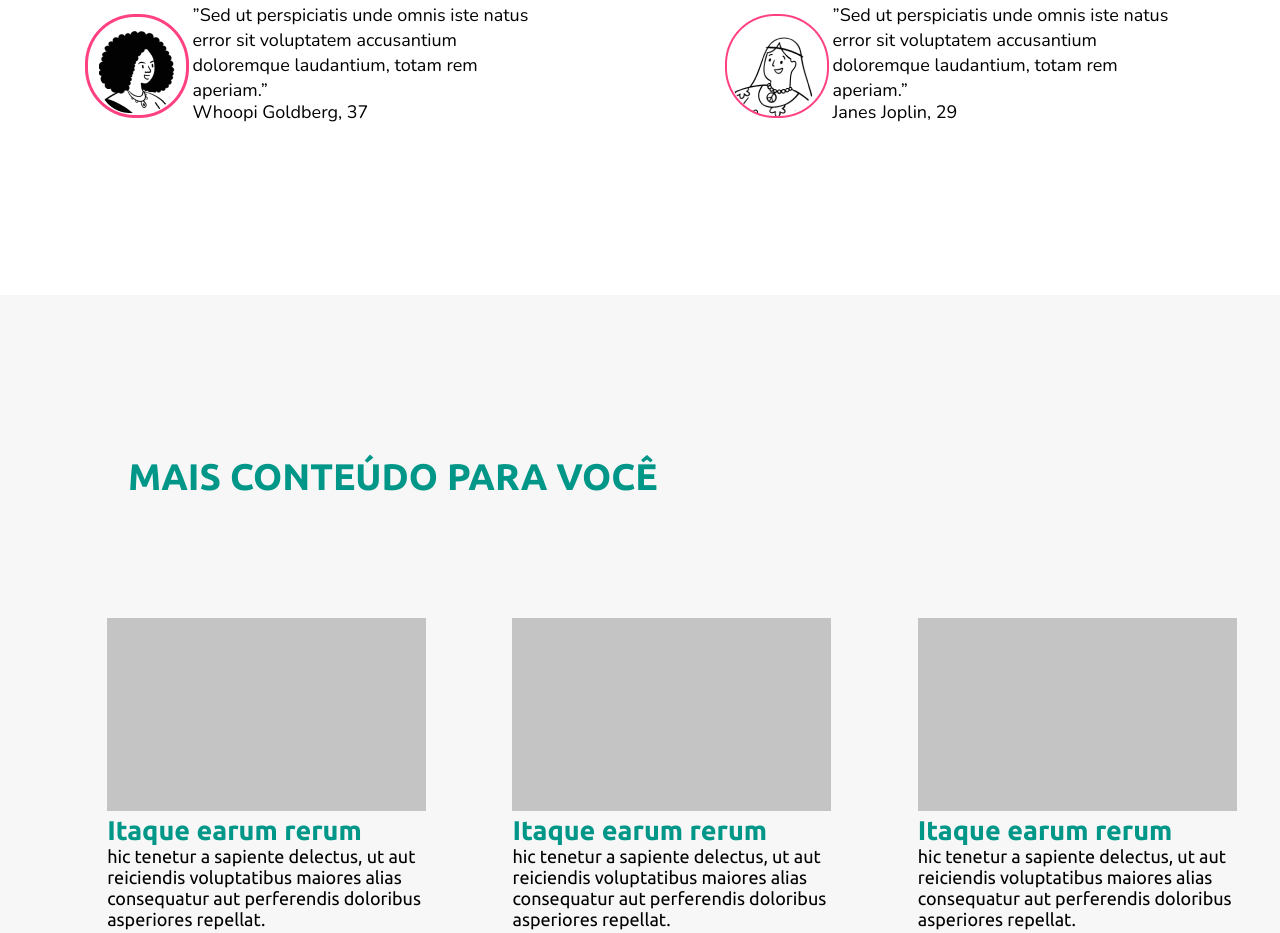
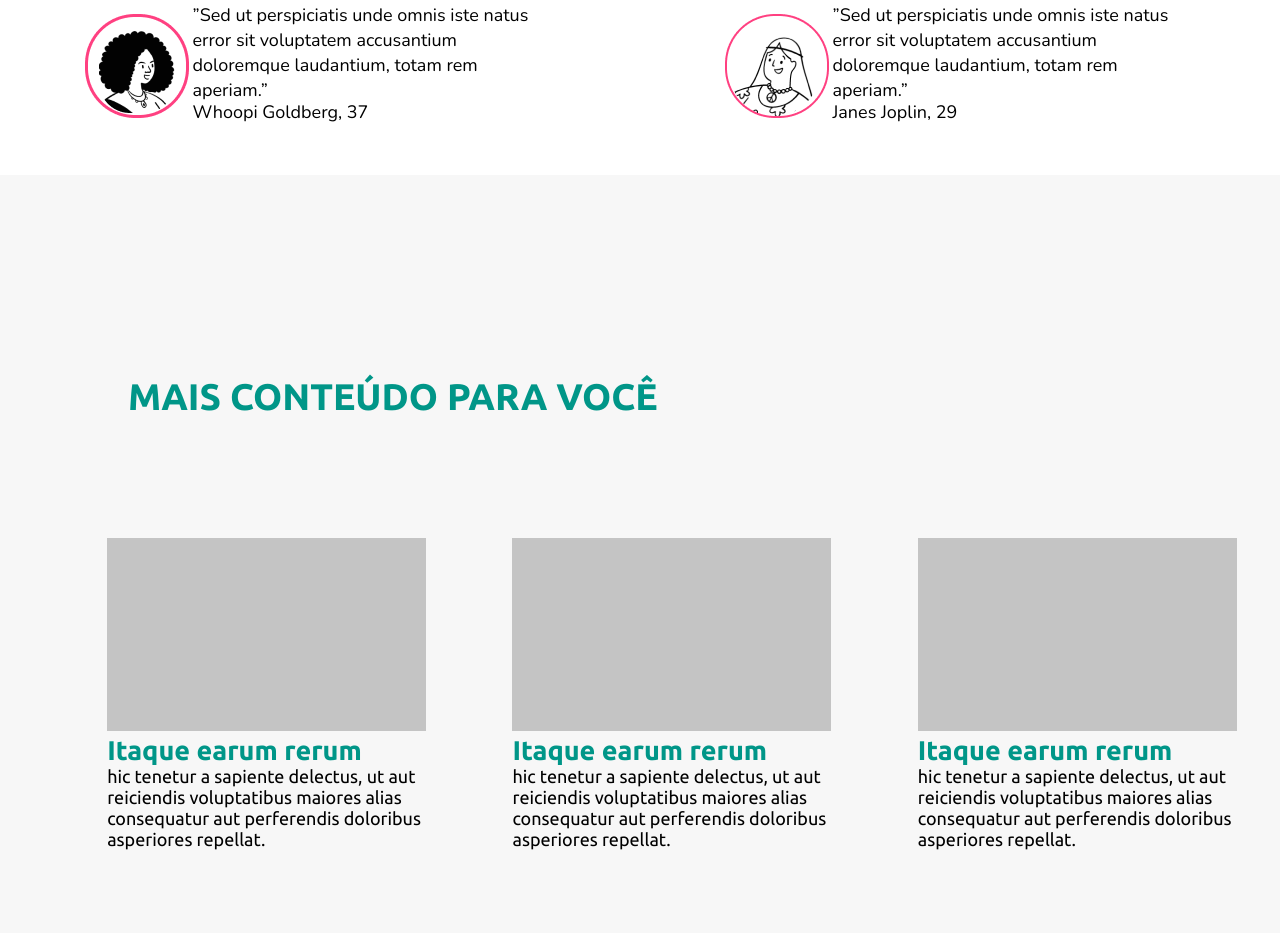
Before and after one commit to eduardo-fonseca/dindin-gama, a plain HTML site: page index.html in a window 1280 px wide. Shown: the part 2131-3064 px from the top of the page. Drawn offline with nearby package versions, Linux system fonts and the light colour scheme.

Commit message:
update: mobile fit

```diff
--- a/css/cssIndex.css
+++ b/css/cssIndex.css
@@ -116,7 +116,9 @@ header ul li {
         margin-left: 20vw !important;
     }
 
-
+    #mais-conteudo .mais-conteudo-titulo {
+        margin-left: 20vw !important;
+    }
 
     #mais-conteudo #conteudos {
         display: flex;
@@ -479,7 +481,7 @@ header ul li {
 
 #mais-conteudo {
     background: #F7F7F7;
-    margin-top: 15vh;
+    padding-top: 5vh;
     width: 100%;
     padding-bottom: 10vh;
 }
@@ -502,8 +504,9 @@ header ul li {
     font-size: 37px;
     line-height: 43px;
     color: #009688;
-    padding-top: 20vh;
-    padding-bottom: 15vh;
+
+    margin-top: 20vh;
+    margin-bottom: 15vh;
     margin-left: 10vw;
 }
 
```
